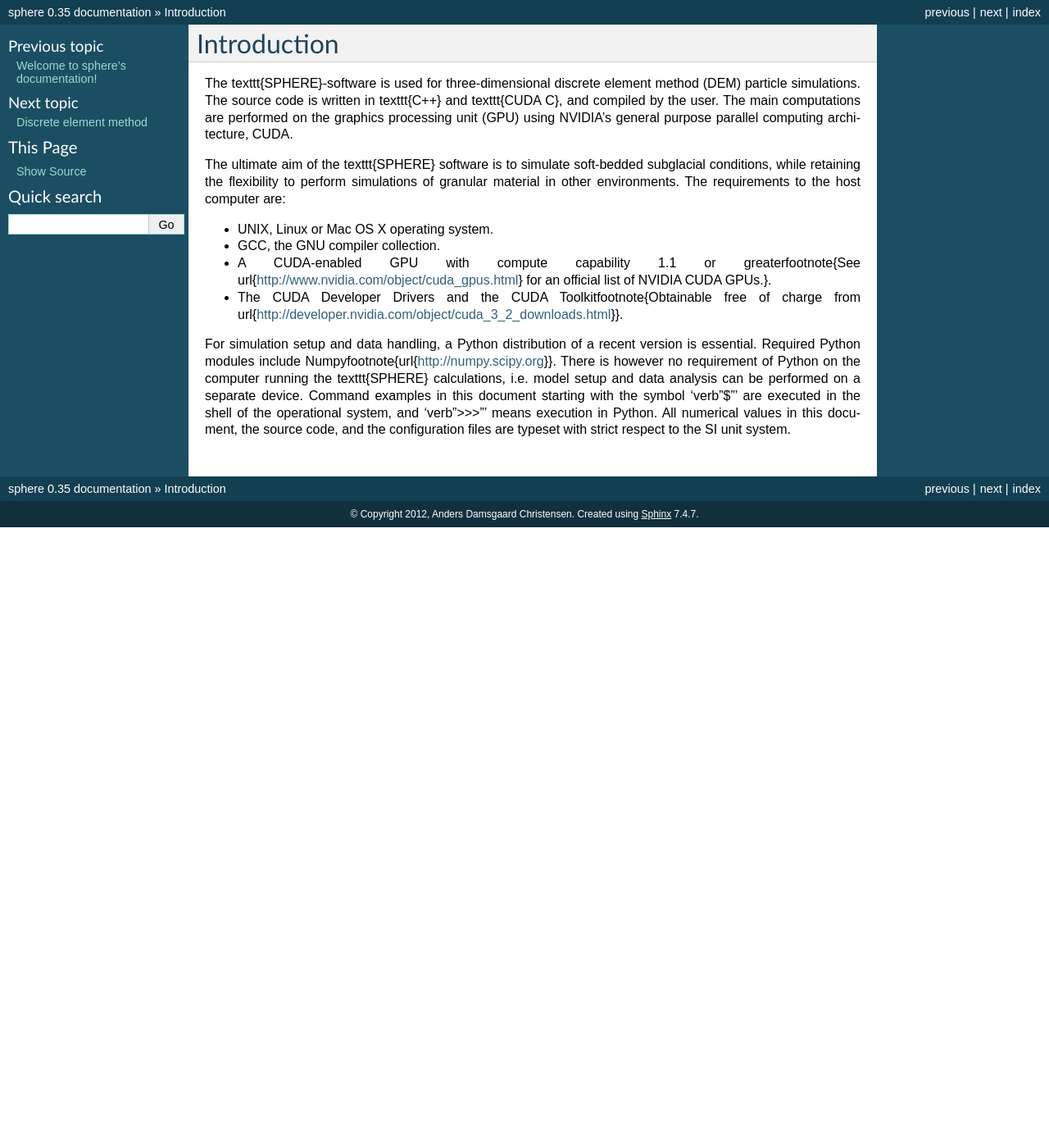
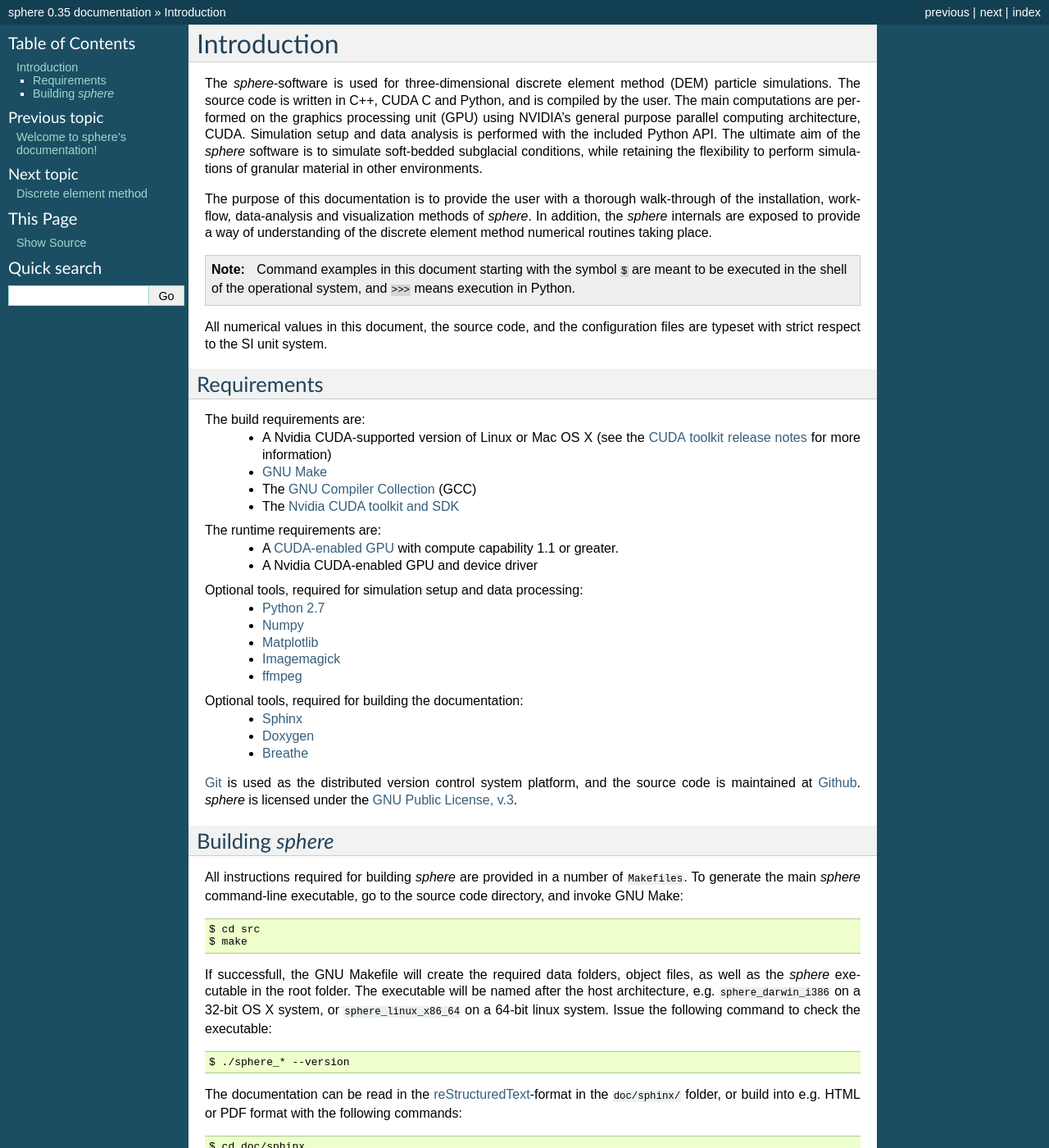
Before and after one commit to marwamiro/sphere, a Sphinx documentation site: the page built from doc/sphinx/introduction.rst, in a window 1280 px wide and 1400 px high. Shown: the whole window at 82% size. Built offline with Sphinx 7.4.7, drawn with Linux system fonts in a browser that asks for light colours; formulas are drawn with MathJax 3; some of the changed text lies outside the part shown.

Commit message:
Introduction finished

```diff
--- a/doc/sphinx/conf.py
+++ b/doc/sphinx/conf.py
@@ -32,7 +32,7 @@ sys.path.insert(0, os.path.abspath('../../python/'))
 # Add any Sphinx extension module names here, as strings. They can be extensions
 # coming with Sphinx (named 'sphinx.ext.*') or your custom ones.
 #extensions = []
-extensions = ['sphinx.ext.autodoc','breathe']
+extensions = ['sphinx.ext.autodoc','breathe','sphinx.ext.pngmath']
 breathe_projects = { "sphere": "../doxygen/xml/" }
 breathe_default_project = "sphere"
 
--- a/doc/sphinx/index.rst
+++ b/doc/sphinx/index.rst
@@ -27,6 +27,7 @@ Contents:
 Indices and tables
 ==================
 
+.. * :ref:`modindex`
+
 * :ref:`genindex`
-* :ref:`modindex`
 * :ref:`search`
--- a/doc/sphinx/introduction.rst
+++ b/doc/sphinx/introduction.rst
@@ -1,12 +1,58 @@
 Introduction
 ============
-The \texttt{SPHERE}-software is used for three-dimensional discrete element method (DEM) particle simulations. The source code is written in \texttt{C++} and \texttt{CUDA C}, and compiled by the user. The main computations are performed on the graphics processing unit (GPU) using NVIDIA's general purpose parallel computing architecture, CUDA.
+The *sphere*-software is used for three-dimensional discrete element method (DEM) particle simulations. The source code is written in C++, CUDA C and Python, and is compiled by the user. The main computations are performed on the graphics processing unit (GPU) using NVIDIA's general purpose parallel computing architecture, CUDA. Simulation setup and data analysis is performed with the included Python API.
+The ultimate aim of the *sphere* software is to simulate soft-bedded subglacial conditions, while retaining the flexibility to perform simulations of granular material in other environments.
 
-The ultimate aim of the \texttt{SPHERE} software is to simulate soft-bedded subglacial conditions, while retaining the flexibility to perform simulations of granular material in other environments. The requirements to the host computer are:
+The purpose of this documentation is to provide the user with a thorough walk-through of the installation, work-flow, data-analysis and visualization methods of *sphere*. In addition, the *sphere* internals are exposed to provide a way of understanding of the discrete element method numerical routines taking place.
 
-* UNIX, Linux or Mac OS X operating system.
-* GCC, the GNU compiler collection.
-* A CUDA-enabled GPU with compute capability 1.1 or greater\footnote{See \url{http://www.nvidia.com/object/cuda_gpus.html} for an official list of NVIDIA CUDA GPUs.}.
-* The CUDA Developer Drivers and the CUDA Toolkit\footnote{Obtainable free of charge from \url{http://developer.nvidia.com/object/cuda_3_2_downloads.html}}.
+.. note:: Command examples in this document starting with the symbol ``$`` are meant to be executed in the shell of the operational system, and ``>>>`` means execution in Python.
 
-For simulation setup and data handling, a Python distribution of a recent version is essential. Required Python modules include Numpy\footnote{\url{http://numpy.scipy.org}}. There is however no requirement of Python on the computer running the \texttt{SPHERE} calculations, i.e. model setup and data analysis can be performed on a separate device. Command examples in this document starting with the symbol '\verb"$"' are executed in the shell of the operational system, and '\verb">>>"' means execution in Python. All numerical values in this document, the source code, and the configuration files are typeset with strict respect to the SI unit system.
+All numerical values in this document, the source code, and the configuration files are typeset with strict respect to the SI unit system.
+
+Requirements
+------------
+The build requirements are:
+  * A Nvidia CUDA-supported version of Linux or Mac OS X (see the `CUDA toolkit release notes <http://docs.nvidia.com/cuda/cuda-toolkit-release-notes/index.html>`_ for more information)
+  * `GNU Make <https://www.gnu.org/software/make/>`_
+  * The `GNU Compiler Collection <http://gcc.gnu.org/>`_ (GCC)
+  * The `Nvidia CUDA toolkit and SDK <https://developer.nvidia.com/cuda-downloads>`_
+
+The runtime requirements are:
+  * A `CUDA-enabled GPU <http://www.nvidia.com/object/cuda_gpus.html>`_ with compute capability 1.1 or greater.
+  * A Nvidia CUDA-enabled GPU and device driver
+
+Optional tools, required for simulation setup and data processing:
+  * `Python 2.7 <http://www.python.org/getit/releases/2.7/>`_
+  * `Numpy <http://numpy.scipy.org>`_
+  * `Matplotlib <http://matplotlib.org>`_
+  * `Imagemagick <http://www.imagemagick.org/script/index.php>`_
+  * `ffmpeg <http://ffmpeg.org/>`_
+
+Optional tools, required for building the documentation:
+  * `Sphinx <http://sphinx-doc.org>`_
+  * `Doxygen <http://www.stack.nl/~dimitri/doxygen/>`_
+  * `Breathe <http://michaeljones.github.com/breathe/>`_
+
+`Git <http://git-scm.com>`_ is used as the distributed version control system platform, and the source code is maintained at `Github <https://github.com/anders-dc/sphere/>`_. *sphere* is licensed under the `GNU Public License, v.3 <https://www.gnu.org/licenses/gpl.html>`_.
+
+
+Building *sphere*
+-----------------
+All instructions required for building *sphere* are provided in a number of ``Makefiles``. To generate the main *sphere* command-line executable, go to the source code directory, and invoke GNU Make::
+
+ $ cd src
+ $ make
+
+If successfull, the GNU Makefile will create the required data folders, object files, as well as the *sphere* executable in the root folder. The executable will be named after the host architecture, e.g. ``sphere_darwin_i386`` on a 32-bit OS X system, or ``sphere_linux_x86_64`` on a 64-bit linux system. Issue the following command to check the executable::
+
+ $ ./sphere_* --version
+
+The documentation can be read in the `reStructuredText <http://docutils.sourceforge.net/docs/ref/rst/restructuredtext.html>`_-format in the ``doc/sphinx/`` folder, or build into e.g. HTML or PDF format with the following commands::
+
+ $ cd doc/sphinx
+ $ make html
+ $ make latexpdf
+
+To see all available output formats, execute::
+
+ $ make help
```
Also changed, not shown: other parts of doc/sphinx/index.rst (+1 -1 lines), 1 other file.
